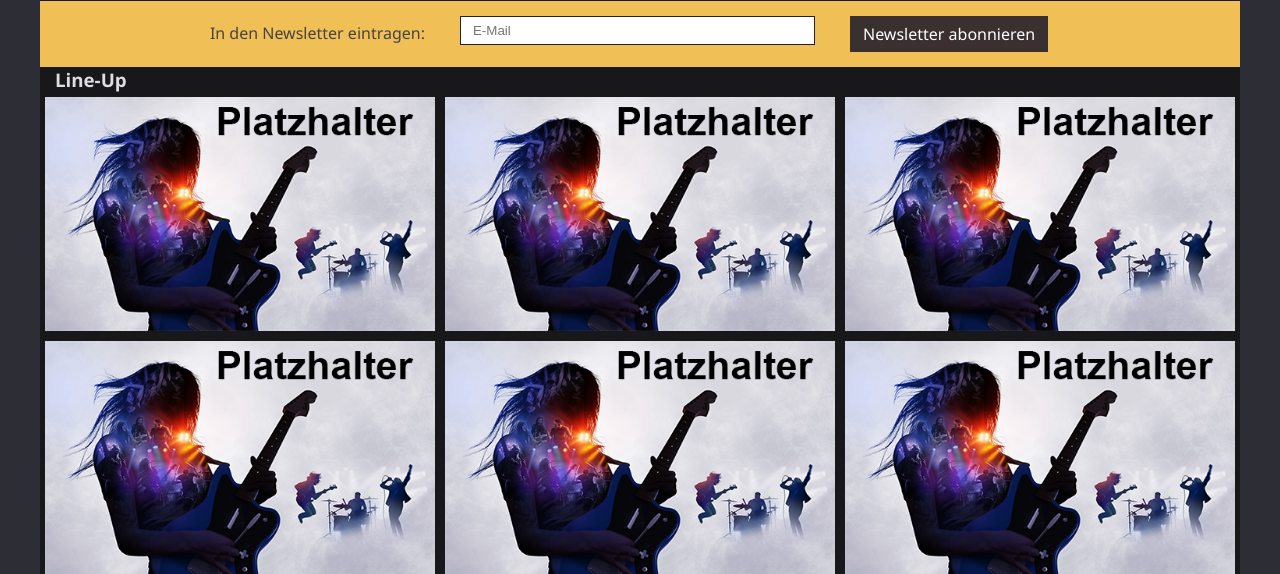
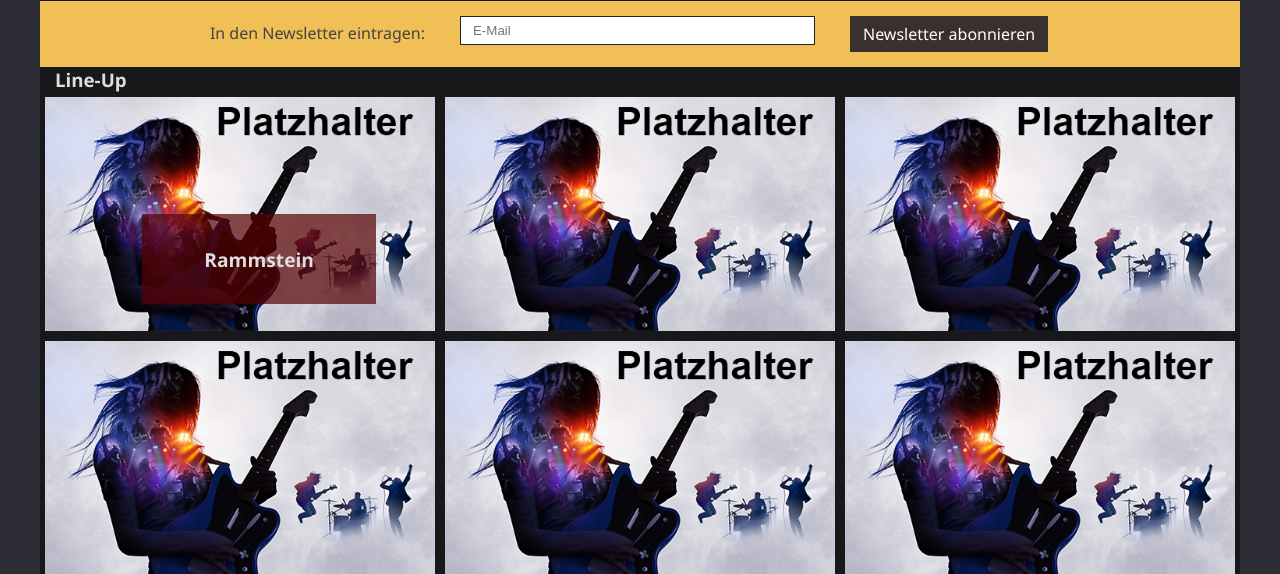
Before and after one commit to fh-erfurt/bord-festival-website, a PHP site: page / in a window 1280 px wide. Shown: the part 530-1104 px from the top of the page. Run offline with PHP 8.4, Linux system fonts and the light colour scheme; some libraries are stand-ins or nearby versions.

Commit message:
lineup showing bandname

```diff
--- a/views/pages/index.php
+++ b/views/pages/index.php
@@ -45,9 +45,8 @@
     <div class="row">
         <div class="col-lg-3 col-md-4 col-sm-6 lineup-col clear-fix">
             <img class="lineup-image" src="assets/img/festival_band.png" />
-            <div class="content-details fadeIn-bottom">
-                <h3 class="content-title">Band</h3>
-                <p class="content-text">Beschreibung</p>
+            <div class="band-title">
+                Rammstein
             </div>
         </div>
         <div class="col-lg-3 col-md-4 col-sm-6 lineup-col clear-fix">
```
